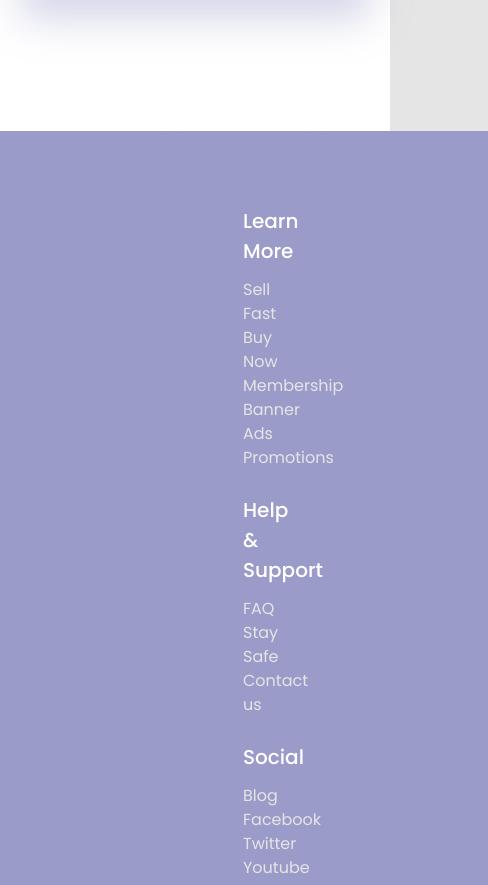
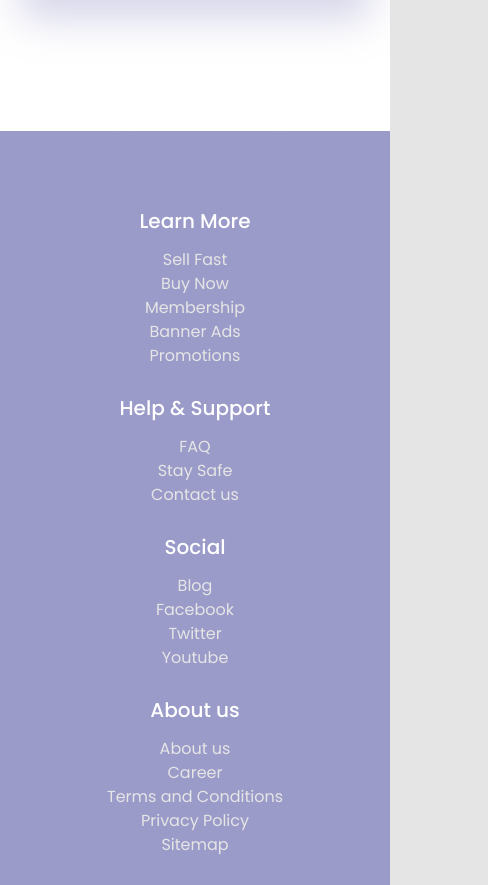
Before and after one commit to gdfederici/FELP06-ConsultantLandingPage, a website built with webpack: page src/index.html in a window 390 px wide. Shown: the part 9926-10811 px from the top of the page, 488 px wide, since content can reach past the window. Built offline with nearby package versions, Linux system fonts and the light colour scheme.

Commit message:
Footer: fix css responsive.

```diff
--- a/src/css/_responsive.scss
+++ b/src/css/_responsive.scss
@@ -73,12 +73,7 @@
 
 /*** ------------------------- *** ------------------------- *** ------------------------- *** ------------------------- ***/
 
-@media screen and (max-width: $breakpoint) {
-    /*** FOOTER ***/
-        .footer-widget {
-            width: 90%;
-        }
-    }
+
 
 /*** ------------------------- *** ------------------------- *** ------------------------- *** ------------------------- ***/
 
@@ -250,6 +245,7 @@
 /*** FOOTER ***/
     .footer {
         background-color: #9B9BCA;
+        padding: 0;
         &-widget {
             flex-direction: column;
             padding: 75px 0 25px 0;
```
